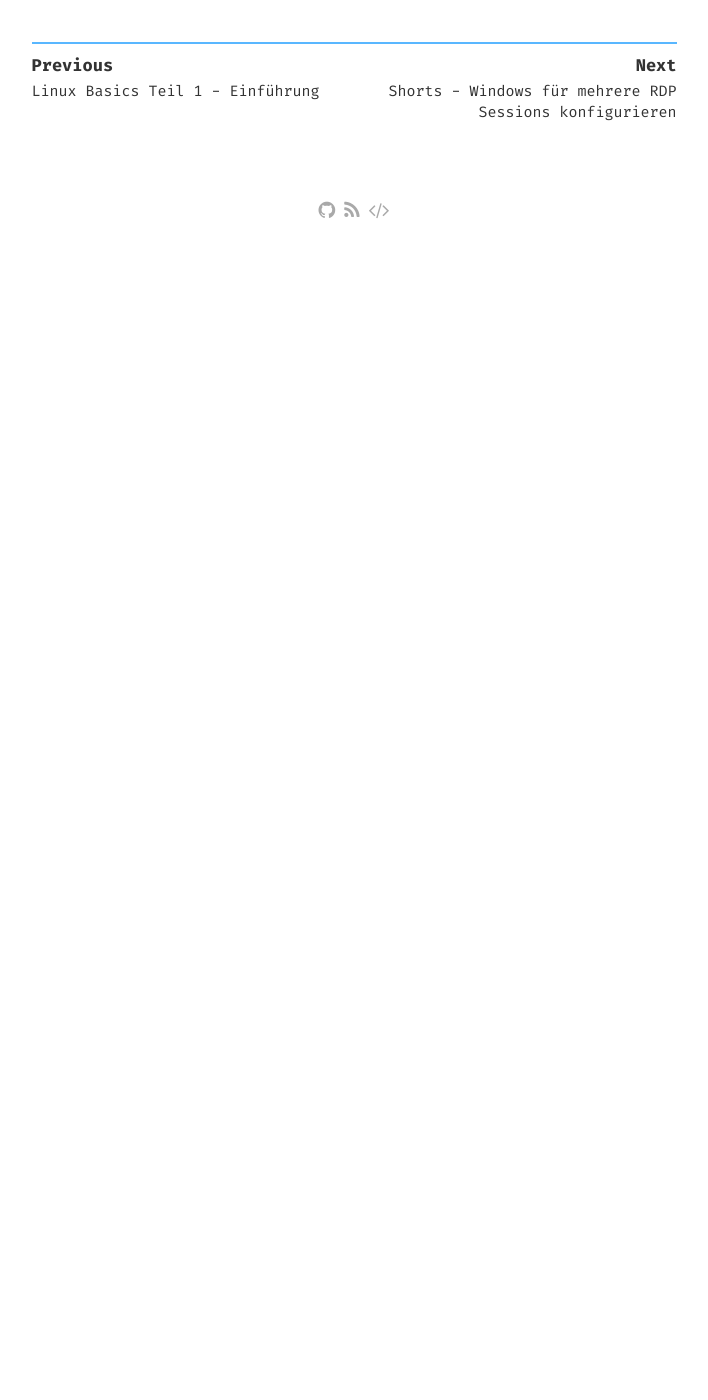
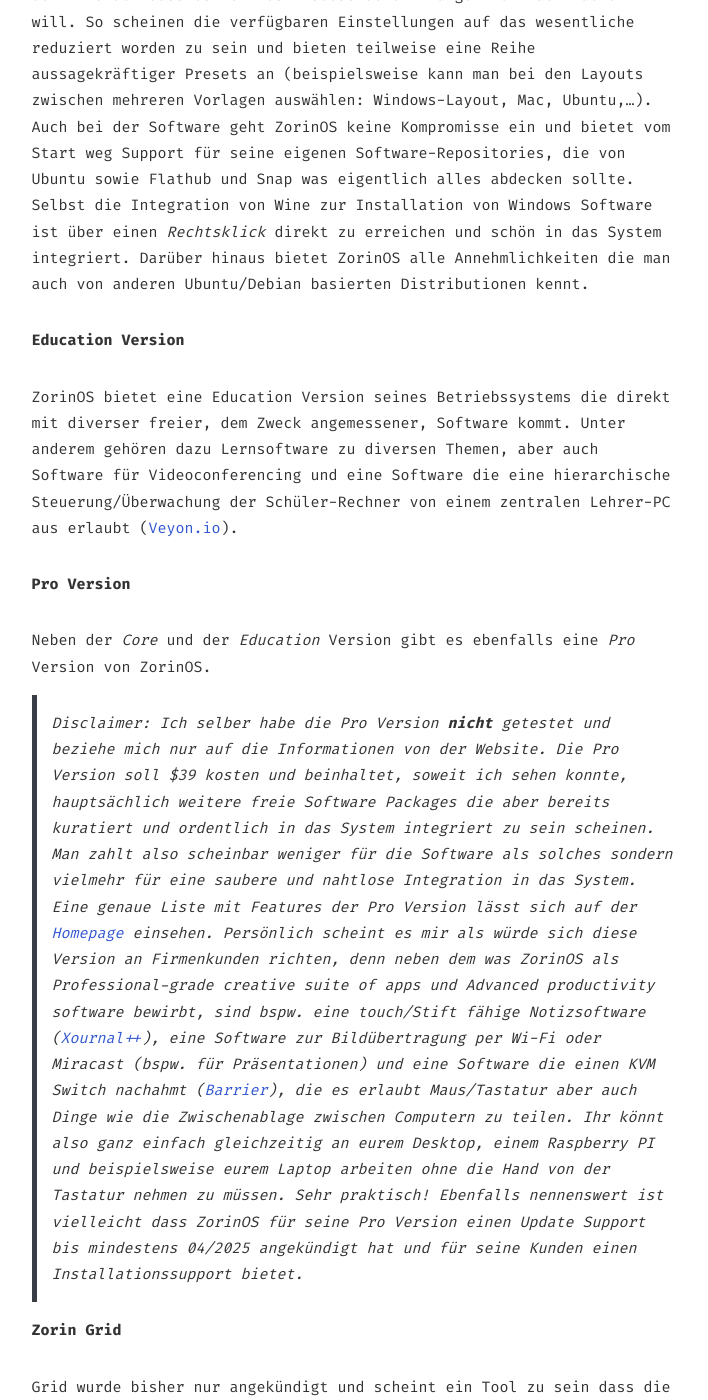
Before and after one commit to KuruGit/Gesko, a Jekyll site: the page built from _posts/2021-08-22-distributionen.md, in a window 1280 px wide and 1400 px high, scrolled down 5929 px. Shown: the whole window, without its empty margins (286-994 px from the left). Built offline with Jekyll 4.4.1, drawn with Linux system fonts in a browser that asks for light colours; before the commit the page ends 6169 px from its top, so only the background shows below that; some of the changed text lies outside the part shown.

Commit message:
Artikel Distributionen erweitert

```diff
--- a/_posts/2021-08-22-distributionen.md
+++ b/_posts/2021-08-22-distributionen.md
@@ -86,6 +86,47 @@
 Neben Red Hat Linux ist SUSE die zweite Distribution die fest im Enterprise Bereich verankert ist, was es sicherlich für Menschen mit beruflichen Ambitionen im Linuxumfeld zusätzlich interessant macht. Aus dem größeren Backing ergeben sich unter anderem auch Neu- und Weiterentwicklungen die andere, kleinere Projekte vermutlich so nicht stemmen könnten, gerade das Snapshot und Backup Konzept von SUSE ist schon sehr ausgereift.
 Für Anfänger ist es außerdem sehr angenehm dass SUSE quasi alle administrativen Aufgaben die auf dem System anfallen in seiner YAST Software unter einer einheitlichen Oberfläche vereint.
 
+#### ZorinOS
+
+ZorinOS ist eine weitere, Ubuntu basierte, Distribution die sich an Anfänger richtet und insbesondere Umsteiger von Windows ansprechen soll.
+Zorin OS wurde erst kürzlich in Version 16 veröffentlicht (Stand 08/2021) und kommt sowohl in einer kostenlosen *Core* als auch einer kostenpflichtigen *pro* Version daher.
+Die *pro* Version soll dabei $39 kosten und beinhaltet ein paar Goodies die der Core Version fehlen. Doch dazu später mehr.
+Wie eingangs erwähnt scheint sich ZorinOS unter anderem an Windows-Umsteiger zu richten und bietet im Auslieferungszustand ein sehr sauberes, helles und an Windows angelehntes, fast schon minimalistisches Design. Die Installation verläuft, wie bei den meisten Distributionen, über einen grafischen Installer.
+Danach wird man vom System mit einer geführten Tour durch die wichtigsten Systemfunktionen begrüßt.
+Ich hatte beim ausprobieren den Eindruck dass es ZorinOS insbesondere Anfängern einfach machen will. So scheinen die verfügbaren Einstellungen auf das wesentliche reduziert worden zu sein und bieten teilweise eine Reihe aussagekräftiger Presets an (beispielsweise kann man bei den Layouts zwischen mehreren Vorlagen auswählen: Windows-Layout, Mac, Ubuntu,...).
+Auch bei der Software geht ZorinOS keine Kompromisse ein und bietet vom Start weg Support für seine eigenen Software-Repositories, die von Ubuntu sowie Flathub und Snap was eigentlich alles abdecken sollte.
+Selbst die Integration von Wine zur Installation von Windows Software ist über einen *Rechtsklick* direkt zu erreichen und schön in das System integriert.
+Darüber hinaus bietet ZorinOS alle Annehmlichkeiten die man auch von anderen Ubuntu/Debian basierten Distributionen kennt.
+
+**Education Version**
+
+ZorinOS bietet eine Education Version seines Betriebssystems die direkt mit diverser freier, dem Zweck angemessener, Software kommt.
+Unter anderem gehören dazu Lernsoftware zu diversen Themen, aber auch Software für Videoconferencing und eine Software die eine hierarchische Steuerung/Überwachung der Schüler-Rechner von einem zentralen Lehrer-PC aus erlaubt ([Veyon.io](https://veyon.io/de/)).
+
+**Pro Version**
+
+Neben der *Core* und der *Education* Version gibt es ebenfalls eine *Pro* Version von ZorinOS.
+> Disclaimer: Ich selber habe die Pro Version **nicht** getestet und beziehe mich nur auf die Informationen von der Website.
+Die *Pro* Version soll $39 kosten und beinhaltet, soweit ich sehen konnte, hauptsächlich weitere freie Software Packages die aber bereits kuratiert und ordentlich in das System integriert zu sein scheinen.
+Man zahlt also scheinbar weniger für die Software als solches sondern vielmehr für eine saubere und nahtlose Integration in das System.
+Eine genaue Liste mit Features der *Pro* Version lässt sich auf der [Homepage](https://zorin.com/os/pro/) einsehen.
+Persönlich scheint es mir als würde sich diese Version an Firmenkunden richten, denn neben dem was ZorinOS als *Professional-grade creative suite of apps* und *Advanced productivity software* bewirbt, sind bspw. eine touch/Stift fähige Notizsoftware ([Xournal++](https://xournalpp.github.io/)), eine Software zur Bildübertragung per Wi-Fi oder Miracast (bspw. für Präsentationen) und eine Software die einen KVM Switch nachahmt ([Barrier](https://github.com/debauchee/barrier)), die es erlaubt Maus/Tastatur aber auch Dinge wie die Zwischenablage zwischen Computern zu teilen. Ihr könnt also ganz einfach gleichzeitig an eurem Desktop, einem Raspberry PI und beispielsweise eurem Laptop arbeiten ohne die Hand von der Tastatur nehmen zu müssen. Sehr praktisch!
+Ebenfalls nennenswert ist vielleicht dass ZorinOS für seine *Pro* Version einen Update Support bis *mindestens* 04/2025 angekündigt hat und für seine Kunden einen Installationssupport bietet.
+
+**Zorin Grid**
+
+Grid wurde bisher nur angekündigt und scheint ein Tool zu sein dass die Linie der *Pro* Version fortsetzen soll.
+Die Software soll scheinbar eine Art Administrationsoberfläche für ein Netzwerk aus ZorinOS Rechnern bieten.
+Das geht zwar alles bereits jetzt schon mit [anderer Software](https://unix.stackexchange.com/questions/40401/linux-bulk-remote-administration). Die meisten tools richten sich dabei aber an den professionellen Administrator und bieten häufig für den Laien unzugängliche Kommandozeilentools.
+Grid scheint sich für mich eher an Freizeit-Admins zu richten, beispielsweise in kleineren Firmen oder Schulen, die die Administration *nebenher* erledigen sollen und für die eine einfach zugängliche UI ohne große Einarbeitungszeit wichtig ist.
+Bisher ist Grid noch nicht erschienen, es lohnt sich aber die Augen offen zu halten.
+
+**Fazit**
+
+ZorinOS bringt ein auf Hochglanz poliertes Gesamtpaket mit bei dem zwar nur wenig wirklich neue Software auf den Tisch kommt, dafür aber die vorhandene Software exzellent in das System integriert wurde und besonderes Augenmerk darauf gelegt wurde dass alles wie aus einem Guss wirkt.
+Wer momentan Windows nutzt, aber gerne einmal sein Glück mit Linux versuchen möchte der sollte einen genauen Blick auf ZorinOS werfen.
+Vor allem kleinere Firmen, Schulen und Selbstständige könnten darüberhinaus mit der *Pro* Version glücklich werden. Diese scheint sich mit ihrem geringen Preis und der Software scheinbar an professionelle User zu richten, ohne direkt die Kosten für eine *echte* Enterprise Distribution wie Red Hat oder Suse zu verursachen die bei kleineren Firmen gerne mal das Budget sprengen kann.
+
 #### Fedora
 
 
```
